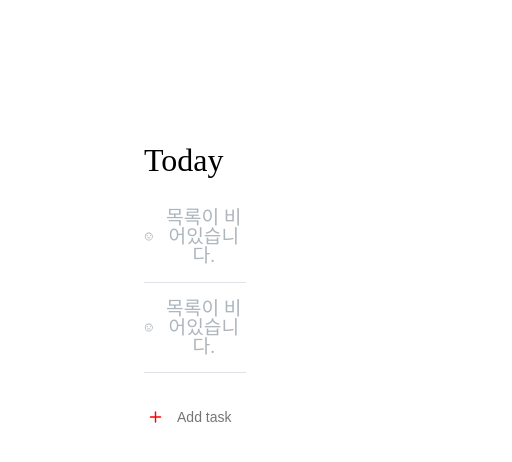
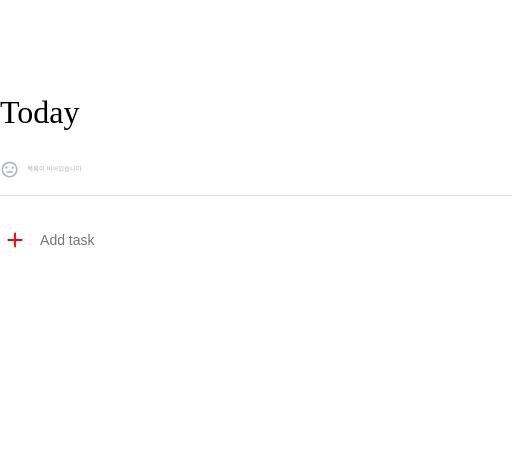
Before and after one commit to jungsikjeong/React-ToDoList, a React (Create React App) app: page / in a window 390 px wide. Shown: the top 462 px of the page, 512 px wide, since content can reach past the window. Built offline with nearby package versions, Linux system fonts and the light colour scheme.

Commit message:
style: 모바일 css 구현

```diff
--- a/src/components/Default.js
+++ b/src/components/Default.js
@@ -9,6 +9,7 @@ const Content = styled.div`
 
   .textContainer {
     display: flex;
+    flex: 1 1 auto;
     align-items: center;
     vertical-align: middle;
     text-align: center;
@@ -16,6 +17,9 @@ const Content = styled.div`
     span {
       font-size: 1.2rem;
       color: #adb5bd;
+      @media (max-width: 600px) {
+        font-size: 0.4rem;
+      }
     }
   }
 `;
--- a/src/components/TodoList.js
+++ b/src/components/TodoList.js
@@ -7,6 +7,13 @@ import TodoInsert from "./TodoInsert";
 import Default from "./Default";
 
 const Container = styled.div`
+  @media (max-width: 600px) {
+    width: 512px;
+    margin-left: auto;
+    margin-right: auto;
+    margin-top: 6rem;
+    overflow: hidden;
+  }
   font-size: 2rem;
 `;
 
@@ -15,6 +22,12 @@ const ContainerBox = styled.div`
   flex-direction: column;
   justify-content: center;
   padding: 9rem;
+  @media (max-width: 600px) {
+    padding: 0rem;
+  }
+
+  .title {
+  }
 
   a {
     margin-bottom: 1rem;
@@ -40,6 +53,10 @@ const Content = styled.div`
   font-size: 1.2rem;
   padding: 1rem 0rem;
   border-bottom: 1px solid #dee2e6;
+  @media (max-width: 600px) {
+    width: 100vw;
+    overflow-x: hidden;
+  }
 
   .textContainer {
     display: flex;
@@ -61,6 +78,9 @@ const Span = styled.span`
       text-decoration: line-through;
       color: #adb5bd;
     `}
+  @media (max-width: 600px) {
+    font-size: 1rem;
+  }
 `;
 
 const TodoList = ({ todos, onInsert, onRemove, onToggle }) => {
@@ -77,8 +97,8 @@ const TodoList = ({ todos, onInsert, onRemove, onToggle }) => {
           <span className="title">Today</span>
         </a>
 
-        {todos && todoList ? (
-          todoList.map((todo) => (
+        {todos && todoList
+          ? todoList.map((todo) => (
               <Content key={todo.id}>
                 {todo.checked ? (
                   <>
@@ -120,9 +140,7 @@ const TodoList = ({ todos, onInsert, onRemove, onToggle }) => {
                 )}
               </Content>
             ))
-        ) : (
-          <Default />
-        )}
+          : ""}
         {todoList.length === 0 && <Default />}
 
         <TodoInsert onInsert={onInsert} />
```
Lines whose indentation alone changed are shown as unchanged.
